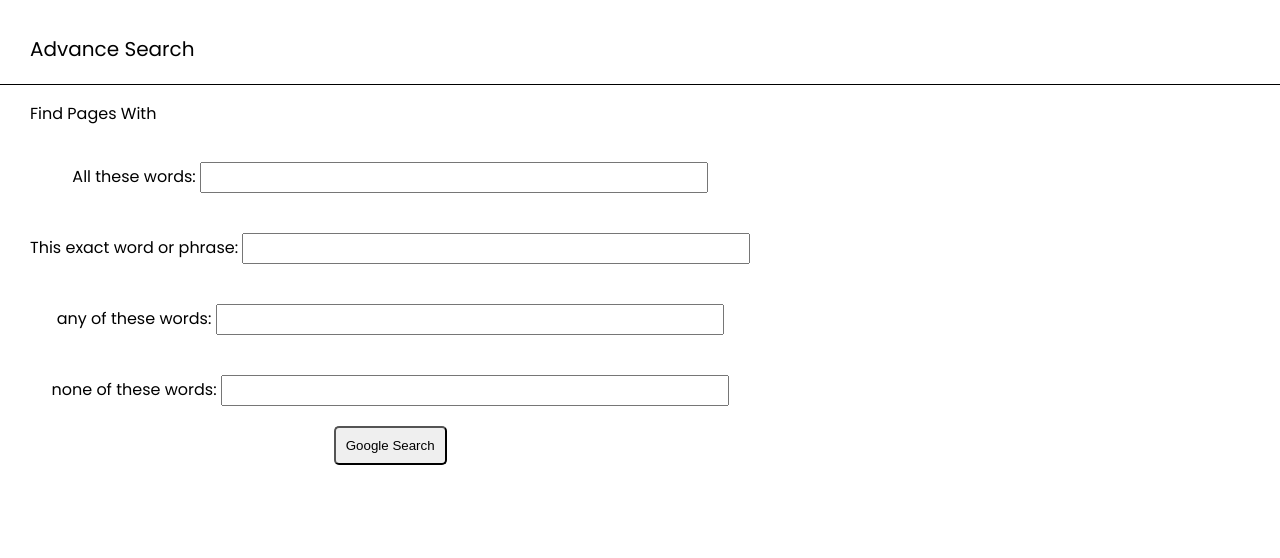
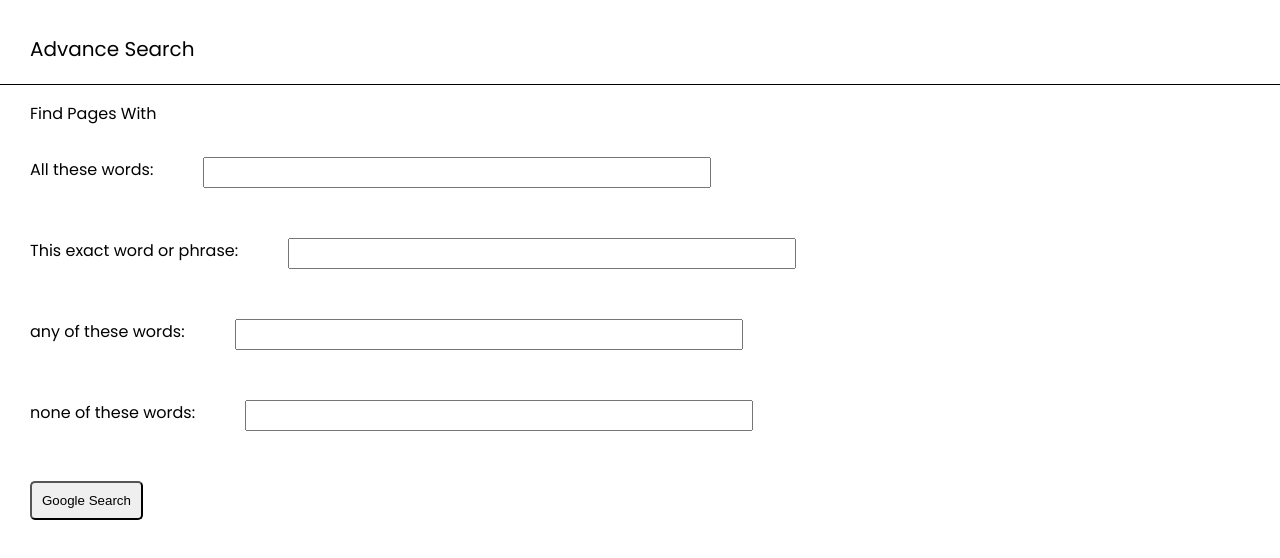
Before and after one commit to ZenChris18/Google_Search_Clone, a plain HTML site: page advance.html in a window 1280 px wide. Shown: the part 88-646 px from the top of the page. Drawn offline with Linux system fonts and the light colour scheme.

Commit message:
Edited advanced.html

```diff
--- a/advance.html
+++ b/advance.html
@@ -22,28 +22,45 @@
         Advance Search
     </div>
     <p class="find">Find Pages With</p>
+    <form action="https://www.google.com/search" class="advance-forms">
         <div class="advance-forms">
-        <form action="https://www.google.com/search">
+            <div class="inside-forms">
                 <div>
                     All these words:
+                </div>
+                <div>
                     <input type="text" name="q" class="advance-blank">
                 </div>
+            </div>
+            <div class="inside-forms">
                 <div>
                     This exact word or phrase:
+                </div>
+                <div>
                     <input type="text" name="as_q" class="advance-blank">
                 </div>
+            </div>
+            <div class="inside-forms">
                 <div>
                     any of these words:
+                </div>
+                <div>
                     <input type="text" name="as_q" class="advance-blank">
                 </div>
+            </div>
+            <div class="inside-forms">
                 <div>
                     none of these words:
+                </div>
+                <div>
+
                     <input type="text" name="as_not" class="advance-blank">
+                </div>
             </div>
             <div class="button_space">
                 <input type="submit" value="Google Search" class="button">
             </div>
+        </div>
     </form>
-    </div>
 </body>
 </html>
--- a/styles.scss
+++ b/styles.scss
@@ -1,10 +1,10 @@
 body {
     font-family: 'Poppins', sans-serif;
-    margin: 0px
+    margin: 0px;
 }
 
-//links
-a{
+// Links
+a {
     text-decoration: none;
     color: black;
 }
@@ -35,7 +35,7 @@ a{
 .logo {
     text-align: center;
     padding-top: 150px;
-    img{
+    img {
         height: 105px;
         width: auto;
     }
@@ -51,21 +51,21 @@ a{
     }
 }
 
-//Google Advance tab
-.find{
+// Google Advance tab
+.find {
     margin-left: 30px;
 }
 
-.logo-advance{
+.logo-advance {
     text-align: left;
-    img{
+    img {
         margin-left: 15px;
         height: 40px;
         width: auto;
     }
 }
 
-.advance-text{
+.advance-text {
     padding-top: 30px;
     padding-left: 30px;
     padding-bottom: 20px;
@@ -73,14 +73,23 @@ a{
     border-bottom: 1px solid;
 }
 
-.advance-forms{
+.advance-forms {
     display: flex;
-    margin-left: 30px;
+    flex-direction: column;
+    justify-content: flex-start;
+    margin: 15px;
+    gap: 50px;
 }
 
-.advance-blank{
+.advance-blank {
     width: 500px;
     height: 25px;
+}
+
+.inside-forms{
+    display: flex;
+    flex-direction: row;
+    gap: 50px;
 }
 
 // Links on top right page
@@ -89,8 +98,8 @@ a{
     margin: 10px;
 }
 
-// Search Bar
-form {
+// Search Bar with specific class
+.global-form {
     display: flex;
     flex-direction: column;
     align-items: center; // Center align the items horizontally
@@ -106,16 +115,16 @@ form {
 }
 
 // Button
-.button_space{
+.button_space {
     display: flex;
     gap: 20px;
 }
 
-.button{
+.button {
     padding: 10px;
     border-radius: 5px;
 }
 
-.button:hover{
+.button:hover {
     cursor: pointer;
 }
```
Also changed, not shown: images.html (+1 -1 lines), index.html (+1 -1 lines), styles.css, 1 other file. Lines whose indentation alone changed are shown as unchanged.
